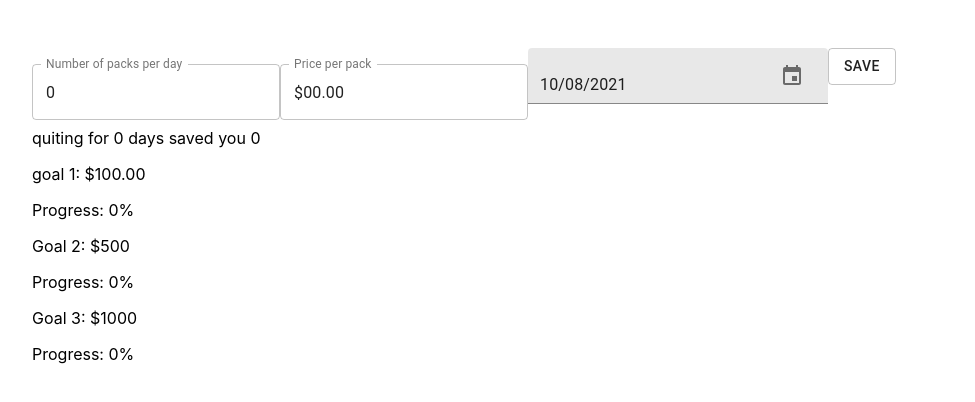
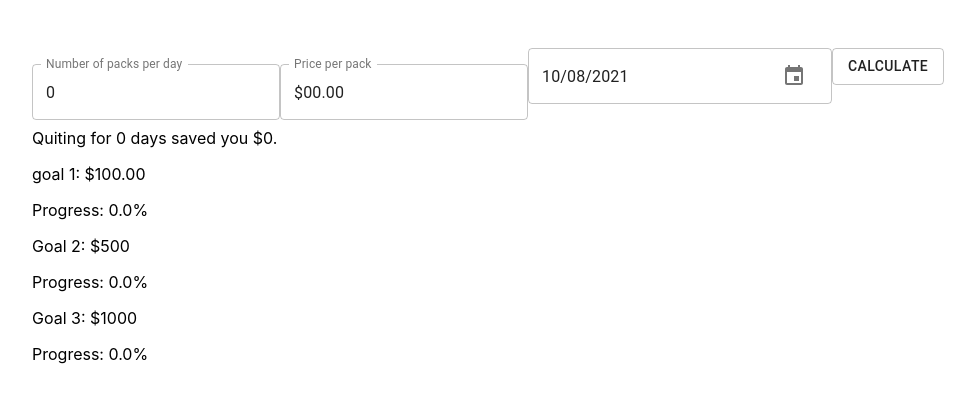
Before and after one commit to TKravel/quit-calc-client, a React (Create React App) app: page / in a window 1280 px wide. Shown: the top 402 px of the page, without its empty margins (16-991 px from the left). Built offline with nearby package versions, Linux system fonts and the light colour scheme.

Commit message:
Price error handling, rounded goal numbers, conditional rendering on savings updated

```diff
--- a/src/components/mainApp/MainApp.jsx
+++ b/src/components/mainApp/MainApp.jsx
@@ -16,6 +16,12 @@ const MainApp = () => {
 	const [quitDate, setQuitDate] = useState(date);
 	const [calculations, setCalculations] = useState({
 		savings: 0,
+	});
+	const [errors, setErrors] = useState({
+		packs: false,
+		packsMsg: '',
+		price: false,
+		priceMsg: '',
 	});
 	let moneySaved = 0;
 	let daysQuit = differenceInCalendarDays(date, quitDate);
@@ -63,6 +69,24 @@ const MainApp = () => {
 		console.log(arr);
 		if (arr[0] !== '0' && arr.length === 6) {
 			return;
+		}
+		if (arr[arr.length - 1] === '.') {
+			setErrors((prevValues) => {
+				return {
+					...prevValues,
+					price: true,
+					priceMsg: 'Only enter numbers',
+				};
+			});
+			return;
+		} else if (errors.price) {
+			setErrors((prevValues) => {
+				return {
+					...prevValues,
+					price: false,
+					priceMsg: '',
+				};
+			});
 		}
 		console.log(userInput.length);
 		if (arr.length === 6) {
@@ -131,6 +155,8 @@ const MainApp = () => {
 						inputMode: 'decimal',
 						pattern: '[0-9]*',
 					}}
+					error={errors.priceMsg}
+					helperText={errors.priceMsg ? errors.priceMsg : null}
 				/>
 				<MuiPickersUtilsProvider utils={DateFnsUtils}>
 					<KeyboardDatePicker
@@ -138,23 +164,40 @@ const MainApp = () => {
 						value={quitDate}
 						format='MM/dd/yyyy'
 						disableFuture={true}
-						inputVariant='filled'
+						inputVariant='outlined'
 					/>
 				</MuiPickersUtilsProvider>
 				<Button variant='outlined' onClick={calcData}>
-					Save
+					Calculate
 				</Button>
 			</div>
 			<div className='savings-container'>
-				quiting for {daysQuit} days saved you {calculations.savings}
+				Quiting for
+				{daysQuit === 1 ? ` ${daysQuit} day` : ` ${daysQuit} days`}{' '}
+				saved you ${calculations.savings}.
 			</div>
 			<div className='goal-container'>
 				<p>goal 1: $100.00</p>
-				<p>Progress: {(calculations.savings / 100.0) * 100 + '%'}</p>
+				<p>
+					Progress:{' '}
+					{parseFloat((calculations.savings / 100.0) * 100).toFixed(
+						1
+					) + '%'}
+				</p>
 				<p>Goal 2: $500</p>
-				<p>Progress: {(calculations.savings / 500.0) * 100 + '%'}</p>
+				<p>
+					Progress:{' '}
+					{parseFloat((calculations.savings / 500.0) * 100).toFixed(
+						1
+					) + '%'}
+				</p>
 				<p>Goal 3: $1000</p>
-				<p>Progress: {(calculations.savings / 1000.0) * 100 + '%'}</p>
+				<p>
+					Progress:{' '}
+					{parseFloat((calculations.savings / 1000.0) * 100).toFixed(
+						1
+					) + '%'}
+				</p>
 			</div>
 		</div>
 	);
```
